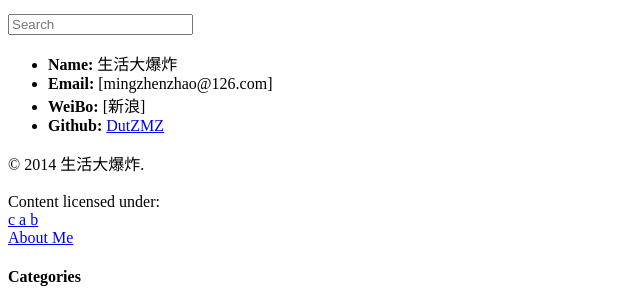
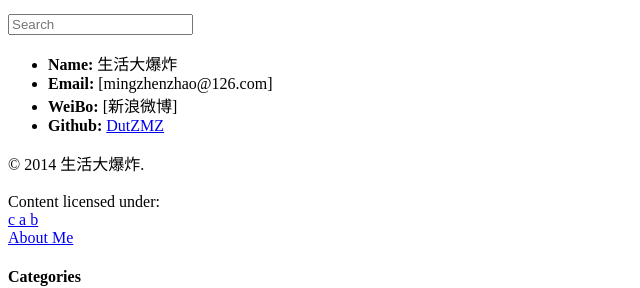
Before and after one commit to DutZMZ/Zuijishu, a Jekyll site: the page built from about.md, in a window 1280 px wide. Shown: the part 195-483 px from the top of the page, without its empty margins (0-640 px from the left). Built offline with Jekyll 4.4.1, drawn with Linux system fonts in a browser that asks for light colours; nearby versions of some CDN libraries; library files that are not in the unit come from our copies.

Commit message:
Update about.md

```diff
--- a/about.md
+++ b/about.md
@@ -6,5 +6,5 @@ group: navigation
 ---
  * **Name:** 生活大爆炸
  * **Email:** [mingzhenzhao@126.com]
- * **WeiBo:** [新浪]
+ * **WeiBo:** [新浪微博]
  * **Github:** [DutZMZ](https://github.com/DutZMZ)
```
